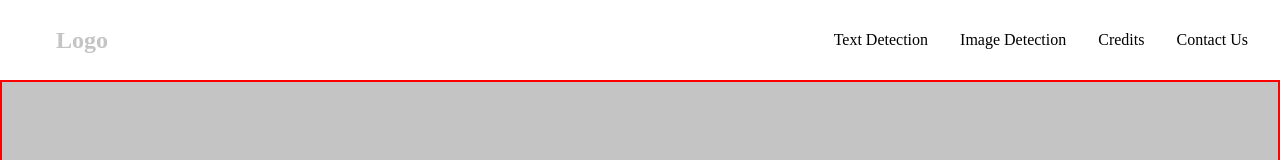
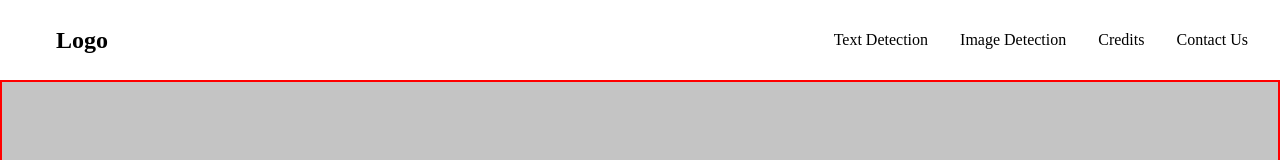
Before and after one commit to MichaelAndreyeshchev/disease-classification-system, a React (Create React App) app: page / in a window 1280 px wide. Shown: the top 160 px of the page. Built offline with nearby package versions, Linux system fonts and the light colour scheme.

Commit message:
Feat: Add styling for nav links except logo

```diff
--- a/src/components/Navbar/NavbarElements.js
+++ b/src/components/Navbar/NavbarElements.js
@@ -22,11 +22,11 @@ export const NavLink = styled(Link)`
   transition: transform 0.25s ease-in-out;
 
   &.active {
-    color: #c4c4c4;
+    font-weight: 700;
   }
 
   &:hover {
-    transform: translateY(-5px);
+    transform: ${(props) => (!props.logo ? 'translateY(-5px)' : 'none')};
   }
 `;
 
```
